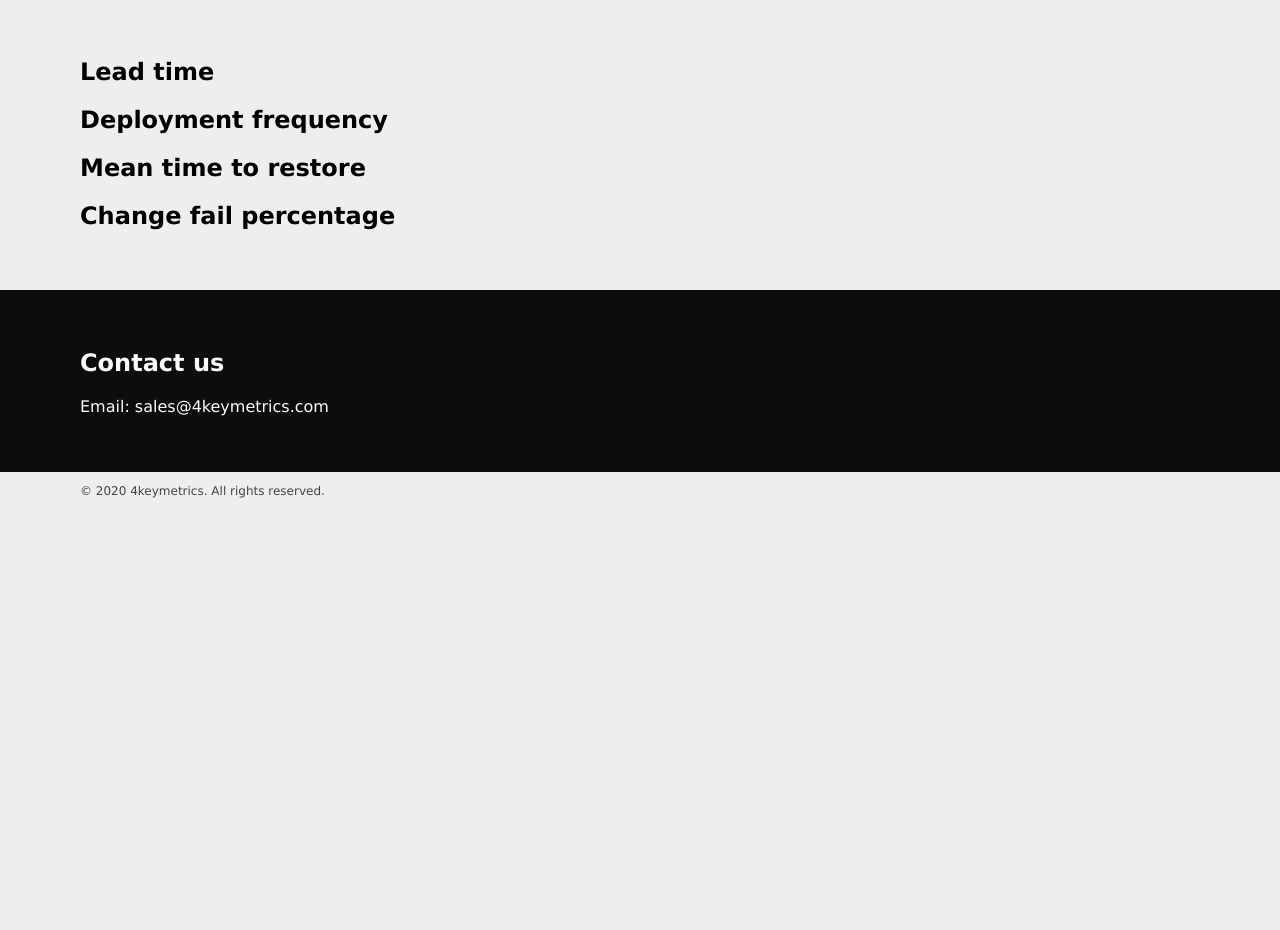
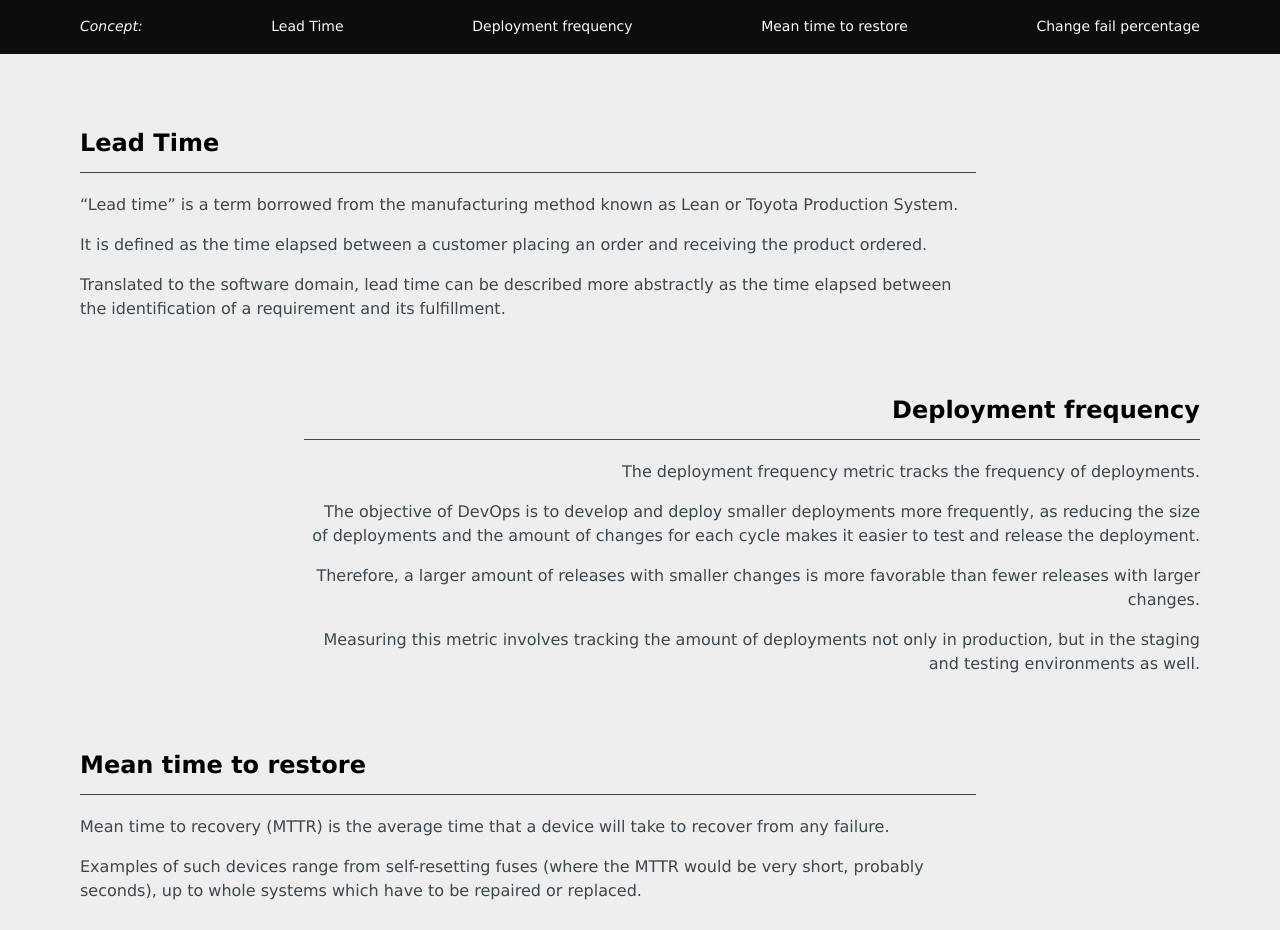
Before and after one commit to FourKeyMetrics/4keymetrics.github.io, a React app: page / in a window 1280 px wide. Shown: the part 382-1312 px from the top of the page. Before the commit the page ends 892 px from the top, so only its background shows below. Built offline with nearby package versions, Linux system fonts and the light colour scheme.

Commit message:
update 4 key metrics concept

```diff
--- a/404.html
+++ b/404.html
@@ -14,5 +14,5 @@
 </head>
 <body>
 <div id="app"></div>
-<script type="text/javascript" src="dist/index.c05933df22afecfcbc3e.js"></script></body>
+<script type="text/javascript" src="dist/index.a68384edbd717d2bc4f4.js"></script></body>
 </html>
--- a/index.html
+++ b/index.html
@@ -14,5 +14,5 @@
 </head>
 <body>
 <div id="app"></div>
-<script type="text/javascript" src="dist/index.c05933df22afecfcbc3e.js"></script></body>
+<script type="text/javascript" src="dist/index.a68384edbd717d2bc4f4.js"></script></body>
 </html>
--- a/src/constants/theme.ts
+++ b/src/constants/theme.ts
@@ -1,4 +1,5 @@
 export const COLOR_PRIMARY = '#0C0D0F';
+export const COLOR_TEXT = '#3B474E';
 export const COLOR_DARK = '#3B474E';
 export const COLOR_WHITE = '#FBFBFC';
 
--- /dev/null
+++ b/src/home/components/Banner.tsx
@@ -0,0 +1,37 @@
+import * as React from 'react';
+import Section from '../../ui-common/section';
+import banner from '../images/home-banner.png';
+import { css } from 'emotion';
+
+const bannerStyles = css({
+  minHeight: '240px',
+  ' img.bg': {
+    position: 'absolute',
+    top: 0,
+    left: 0,
+    zIndex: -1,
+    width: '100%',
+  },
+  ' h1': {
+    fontSize: '50px',
+    ' span': {
+      background: 'rgba(0, 0, 0, 0.64)',
+      padding: '15px 60px',
+    },
+  },
+  ' p': {
+    background: 'rgba(0, 0, 0, 0.64)',
+    padding: '10px',
+    display: 'inline-block',
+  },
+});
+
+const Banner = () => {
+  return (<Section center bg='dark' className={bannerStyles}>
+    <img src={banner} alt='4 key metrics home' className='bg'/>
+    <h1><span>Four Key Metrics</span></h1>
+    <p>Four areas where organizations must accelerate.</p>
+  </Section>);
+};
+
+export default Banner;
--- /dev/null
+++ b/src/home/components/ChangeFailPercentage.tsx
@@ -0,0 +1,15 @@
+import * as React from 'react';
+import { conceptStyles } from './Concept.styles';
+import { cx } from 'emotion';
+
+const ChangeFailPercentage = () => {
+  return (<div className={cx(conceptStyles, 'concept-align-right')} id='change-fail-percentage'>
+    <h2>Change fail percentage</h2>
+    <p>Change fail percentage is a measure of the percentage of changes that result in a failure.</p>
+    <p>This metric is represented as a percentage.</p>
+    <p>It is the answer to questions like
+      “what percentage of changes break builds” and “what percentage of deployments result in a service outage”.</p>
+  </div>);
+};
+
+export default ChangeFailPercentage;
--- /dev/null
+++ b/src/home/components/Concept.styles.ts
@@ -0,0 +1,20 @@
+import { css } from 'emotion';
+import { COLOR_DARK, COLOR_TEXT } from '../../constants/theme';
+
+export const conceptStyles = css({
+  width: '80%',
+  fontSize: '16px',
+  marginBottom: '60px',
+  ' h2': {
+    padding: '15px 0',
+    borderBottom: `1px solid ${COLOR_DARK}`,
+  },
+  ' p': {
+    lineHeight: '24px',
+    color: COLOR_TEXT,
+  },
+  '&.concept-align-right': {
+    textAlign: 'right',
+    margin: '0 0 60px auto',
+  },
+});
--- /dev/null
+++ b/src/home/components/Contact.tsx
@@ -0,0 +1,11 @@
+import * as React from 'react';
+import Section from '../../ui-common/section';
+
+const Contact = () => {
+  return (<Section bg='dark'>
+    <h2>Contact us</h2>
+    <p>Email: sales@4keymetrics.com</p>
+  </Section>);
+};
+
+export default Contact;
--- /dev/null
+++ b/src/home/components/DeploymentFrequency.tsx
@@ -0,0 +1,18 @@
+import * as React from 'react';
+import { conceptStyles } from './Concept.styles';
+import { cx } from 'emotion';
+
+const DeploymentFrequency = () => {
+  return (<div className={cx(conceptStyles, 'concept-align-right')} id='deployment-frequency'>
+    <h2>Deployment frequency</h2>
+    <p>The deployment frequency metric tracks the frequency of deployments.</p>
+    <p>The objective of DevOps is to develop and deploy smaller deployments more frequently,
+      as reducing the size of deployments and the amount of changes for each cycle
+      makes it easier to test and release the deployment.</p>
+    <p>Therefore, a larger amount of releases with smaller changes is more favorable than fewer releases with larger changes.</p>
+    <p>Measuring this metric involves tracking the amount of deployments not only in production,
+      but in the staging and testing environments as well.</p>
+  </div>);
+};
+
+export default DeploymentFrequency;
--- /dev/null
+++ b/src/home/components/LeadTime.tsx
@@ -0,0 +1,15 @@
+import * as React from 'react';
+import { conceptStyles } from './Concept.styles';
+
+const LeadTime = () => {
+  return (<div className={conceptStyles} id='lead-time'>
+    <h2>Lead Time</h2>
+    <p>“Lead time” is a term borrowed from the manufacturing method known as Lean or Toyota Production System.</p>
+    <p>It is defined as the time elapsed between a customer placing an order and receiving the product ordered.</p>
+    <p>Translated to the software domain,
+      lead time can be described more abstractly as the time elapsed
+      between the identification of a requirement and its fulfillment. </p>
+  </div>)
+};
+
+export default LeadTime;
--- /dev/null
+++ b/src/home/components/MeanTimeToRestore.tsx
@@ -0,0 +1,13 @@
+import * as React from 'react';
+import { conceptStyles } from './Concept.styles';
+
+const MeanTimeToRestore = () => {
+  return (<div className={conceptStyles} id='mttr'>
+    <h2>Mean time to restore</h2>
+    <p>Mean time to recovery (MTTR) is the average time that a device will take to recover from any failure.</p>
+    <p>Examples of such devices range from self-resetting fuses (where the MTTR would be very short, probably seconds),
+      up to whole systems which have to be repaired or replaced.</p>
+  </div>);
+};
+
+export default MeanTimeToRestore;
--- /dev/null
+++ b/src/home/components/PageNav.tsx
@@ -0,0 +1,41 @@
+import * as React from 'react';
+import Content from '../../ui-common/content';
+import { css } from 'emotion';
+import { COLOR_PRIMARY, COLOR_WHITE } from '../../constants/theme';
+
+const navStyles = css({
+  background: COLOR_PRIMARY,
+  fontSize: '14px',
+  ' a': {
+    textDecoration: 'none',
+    color: COLOR_WHITE,
+    transition: 'opacity .3s ease-in',
+    '&:hover': {
+      opacity: .6,
+    }
+  },
+  ' ul': {
+    margin: 0,
+    listStyle: 'none',
+    color: COLOR_WHITE,
+    padding: '20px 0',
+    display: 'flex',
+    justifyContent: 'space-between',
+  },
+});
+
+const PageNav = () => {
+  return (<div className={navStyles}>
+    <Content>
+      <ul>
+        <li><i>Concept:</i></li>
+        <li><a href="#lead-time">Lead Time</a></li>
+        <li><a href="#deployment-frequency">Deployment frequency</a></li>
+        <li><a href="#mttr">Mean time to restore</a></li>
+        <li><a href="#change-fail-percentage">Change fail percentage</a></li>
+      </ul>
+    </Content>
+  </div>)
+};
+
+export default PageNav;
--- a/src/home/index.tsx
+++ b/src/home/index.tsx
@@ -1,50 +1,26 @@
 import * as React from 'react';
 import Page from '../ui-common/page';
 import Section from '../ui-common/section';
-import banner from './images/home-banner.png';
-import { css } from 'emotion';
-
-const bannerStyles = css({
-  minHeight: '240px',
-  ' img.bg': {
-    position: 'absolute',
-    top: 0,
-    left: 0,
-    zIndex: -1,
-    width: '100%',
-  },
-  ' h1': {
-    fontSize: '50px',
-    ' span': {
-      background: 'rgba(0, 0, 0, 0.64)',
-      padding: '15px 60px',
-    },
-  },
-  ' p': {
-    background: 'rgba(0, 0, 0, 0.64)',
-    padding: '10px',
-    display: 'inline-block',
-  },
-});
+import Contact from './components/Contact';
+import Banner from './components/Banner';
+import PageNav from './components/PageNav';
+import LeadTime from './components/LeadTime';
+import DeploymentFrequency from './components/DeploymentFrequency';
+import ChangeFailPercentage from './components/ChangeFailPercentage';
+import MeanTimeToRestore from './components/MeanTimeToRestore';
 
 const Home = () => {
   return (<Page>
-      <Section center bg='dark' className={bannerStyles}>
-        <img src={banner} alt='4 key metrics home' className='bg' />
-        <h1><span>Four Key Metrics</span></h1>
-        <p>Four areas where organizations must accelerate.</p>
-      </Section>
-      <Section>
-        <h2>Lead time</h2>
-        <h2>Deployment frequency</h2>
-        <h2>Mean time to restore</h2>
-        <h2>Change fail percentage</h2>
-      </Section>
-      <Section bg='dark'>
-        <h2>Contact us</h2>
-        <p>Email: sales@4keymetrics.com</p>
-      </Section>
-    </Page>)
+    <Banner/>
+    <PageNav />
+    <Section>
+      <LeadTime />
+      <DeploymentFrequency />
+      <MeanTimeToRestore/>
+      <ChangeFailPercentage/>
+    </Section>
+    <Contact/>
+  </Page>)
 };
 
 export default Home;
```
Also changed, not shown: 2 other files (tests, documents, lock files or other folders).
